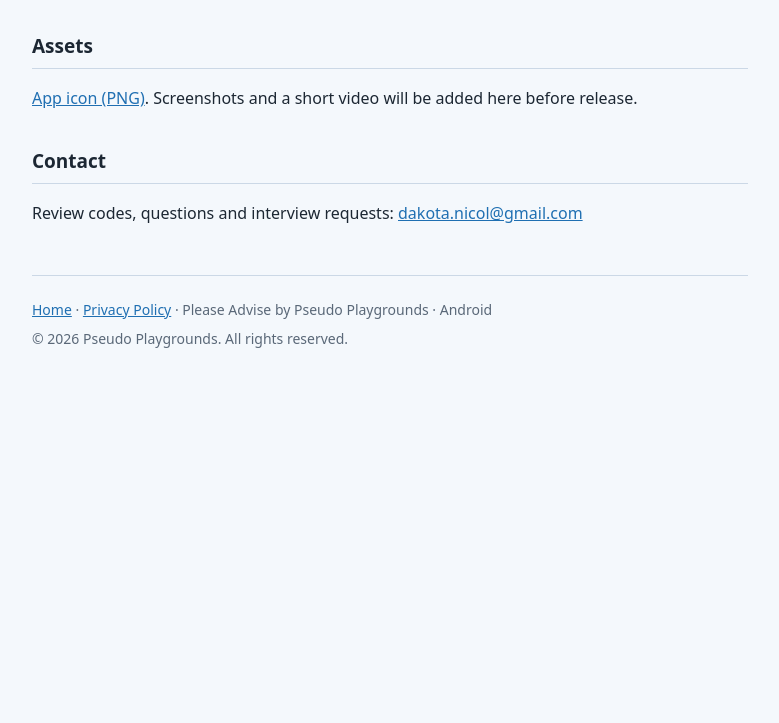
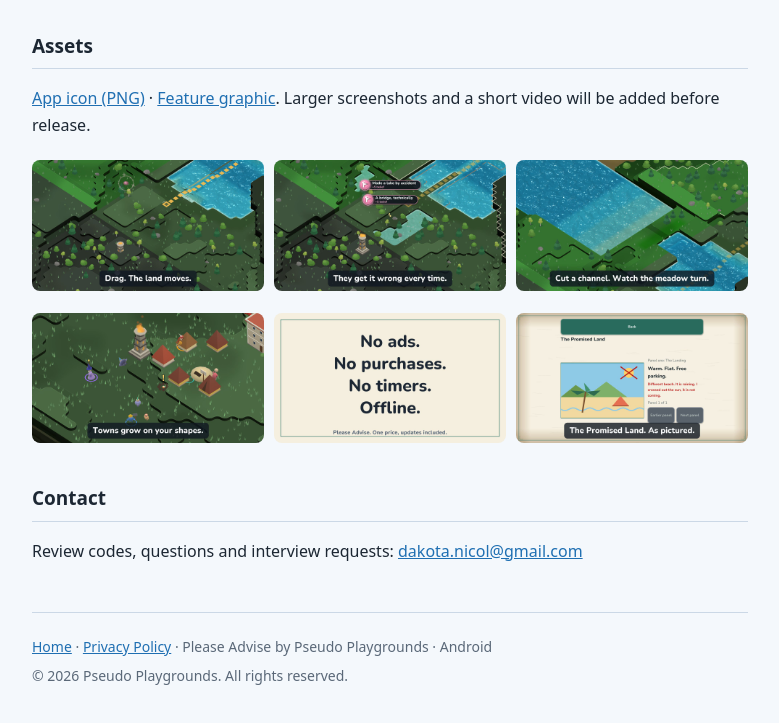
Before and after one commit to koder21/kaldreth-wiki, a plain HTML site: page pleaseadvise/press.html in a window 1280 px wide. Shown: the part 917-1640 px from the top of the page, without its empty margins (250-1029 px from the left). Before the commit the page ends 1353 px from the top, so only its background shows below. Drawn offline with Linux system fonts and the light colour scheme.

Commit message:
Please Advise: press page screenshots and feature graphic

```diff
--- a/pleaseadvise/press.html
+++ b/pleaseadvise/press.html
@@ -42,6 +42,8 @@
       .muted { color: var(--muted); font-size: 14px; }
       a { color: var(--accent); }
       ul { padding-left: 20px; }
+      .shots { list-style: none; padding: 0; display: grid; grid-template-columns: repeat(auto-fill, minmax(220px, 1fr)); gap: 10px; }
+      .shots img { width: 100%; height: auto; border-radius: 8px; display: block; }
       li { margin: 6px 0; }
       footer { margin-top: 48px; border-top: 1px solid var(--line); padding-top: 16px; }
       footer p { margin: 6px 0; }
@@ -86,9 +88,18 @@
 
       <h2>Assets</h2>
       <p>
-        <a href="/pleaseadvise/images/icon.png">App icon (PNG)</a>.
-        Screenshots and a short video will be added here before release.
+        <a href="/pleaseadvise/images/icon.png">App icon (PNG)</a> &middot;
+        <a href="/pleaseadvise/images/feature.jpg">Feature graphic</a>.
+        Larger screenshots and a short video will be added before release.
       </p>
+      <ul class="shots">
+        <li><a href="/pleaseadvise/images/shot-01_drag.jpg"><img src="/pleaseadvise/images/shot-01_drag.jpg" alt="Drag. The land moves." loading="lazy" /></a></li>
+        <li><a href="/pleaseadvise/images/shot-02_wrong.jpg"><img src="/pleaseadvise/images/shot-02_wrong.jpg" alt="They get it wrong every time." loading="lazy" /></a></li>
+        <li><a href="/pleaseadvise/images/shot-03_meadow.jpg"><img src="/pleaseadvise/images/shot-03_meadow.jpg" alt="Cut a channel. Watch the meadow turn." loading="lazy" /></a></li>
+        <li><a href="/pleaseadvise/images/shot-04_town.jpg"><img src="/pleaseadvise/images/shot-04_town.jpg" alt="Towns grow on your shapes." loading="lazy" /></a></li>
+        <li><a href="/pleaseadvise/images/shot-05_card.jpg"><img src="/pleaseadvise/images/shot-05_card.jpg" alt="No ads. No purchases. No timers. Offline." loading="lazy" /></a></li>
+        <li><a href="/pleaseadvise/images/shot-06_promised.jpg"><img src="/pleaseadvise/images/shot-06_promised.jpg" alt="The Promised Land. As pictured." loading="lazy" /></a></li>
+      </ul>
 
       <h2>Contact</h2>
       <p>
```
Also changed, not shown: pleaseadvise/images/feature.jpg (added), pleaseadvise/images/shot-01_drag.jpg (added), pleaseadvise/images/shot-02_wrong.jpg (added), pleaseadvise/images/shot-03_meadow.jpg (added), pleaseadvise/images/shot-04_town.jpg (added), pleaseadvise/images/shot-05_card.jpg (added), pleaseadvise/images/shot-06_promised.jpg (added).
